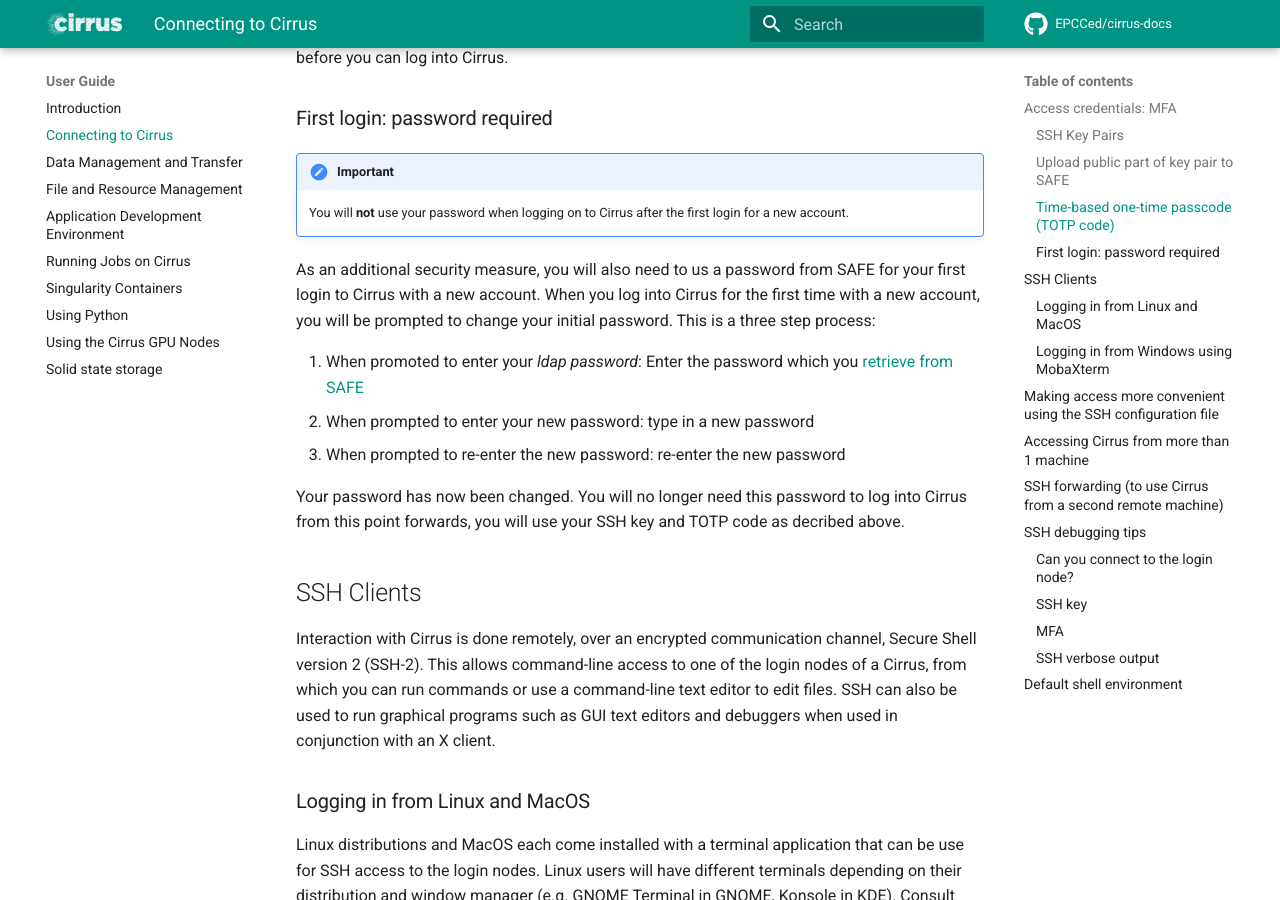
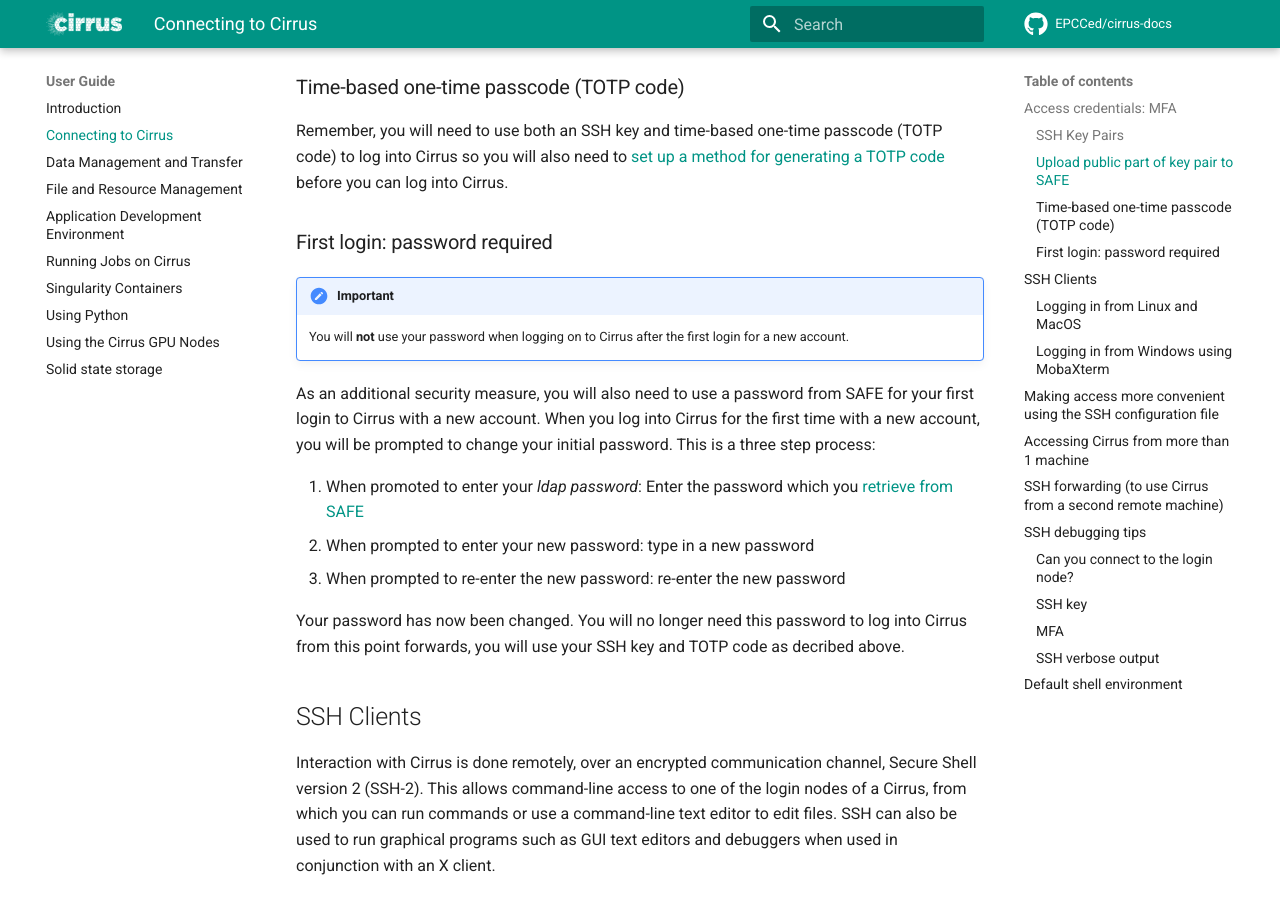
Before and after one commit to EPCCed/cirrus-docs, an MkDocs documentation site: the page built from docs/user-guide/connecting.md, in a window 1280 px wide and 900 px high, scrolled down 1833 px. Built offline with MkDocs 1.6.1 and Material for MkDocs 9.7.7, drawn with Linux system fonts in a browser that asks for light colours; comment, search, counter and statistics services are not loaded; some of the changed text lies outside the part shown.

Commit message:
Update connecting.md

```diff
--- a/docs/user-guide/connecting.md
+++ b/docs/user-guide/connecting.md
@@ -85,7 +89,7 @@ before you can log into Cirrus.
 !!! Important
     You will **not** use your password when logging on to Cirrus after the first login for a new account.
 
-As an additional security measure, you will also need to us a password from SAFE for your first login to Cirrus
+As an additional security measure, you will also need to use a password from SAFE for your first login to Cirrus
 with a new account. When you log into Cirrus for the first time with a new account, you will be prompted to change
 your initial password. This is a three step process:
 
```
Also changed, not shown: other parts of docs/user-guide/connecting.md (+4 -0 lines).
